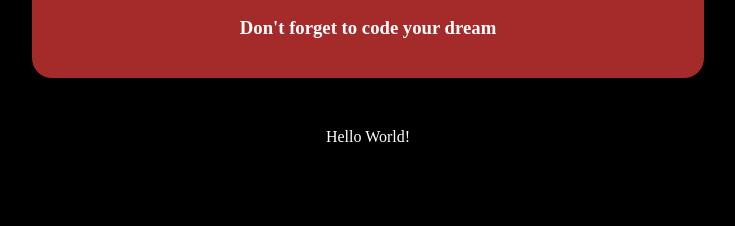
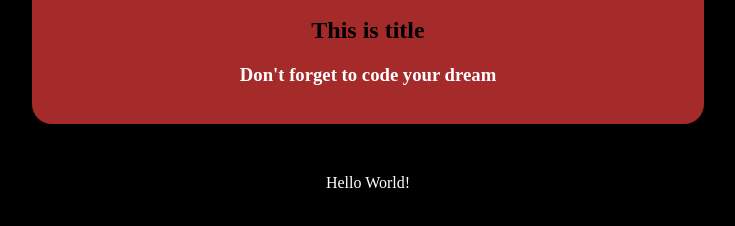
Before and after one commit to dixk3458/Browser, a plain HTML site: page 4.DOM_practice/dom.html in a window 1280 px wide. Shown: the part 324-550 px from the top of the page, without its empty margins (272-1007 px from the left). Drawn offline with Linux system fonts and the light colour scheme.

Commit message:
DOM 조작하기

```diff
--- a/4.DOM_practice/dom.html
+++ b/4.DOM_practice/dom.html
@@ -35,10 +35,21 @@
   <body>
     <section>
       <img src="img/avatar.png" alt="avatar" />
-      <!-- hello coment -->
+      <!-- hello com  ent -->
       <h1 id="brand">Dream Coding</h1>
       <h3>Don't forget to code your dream</h3>
     </section>
     <span>Hello World!</span>
+    <script>
+      const section = document.querySelector('section');
+      const h2 = document.createElement('h2');
+
+      h2.setAttribute('class', 'title'); // <h2 class="title"></h2>
+      h2.textContent = 'This is title'; // <h2 class="title">This is title</h2>
+
+      // section.appendChild(h2);
+      const h3 = document.querySelector('h3');
+      section.insertBefore(h2, h3);
+    </script>
   </body>
 </html>
```
